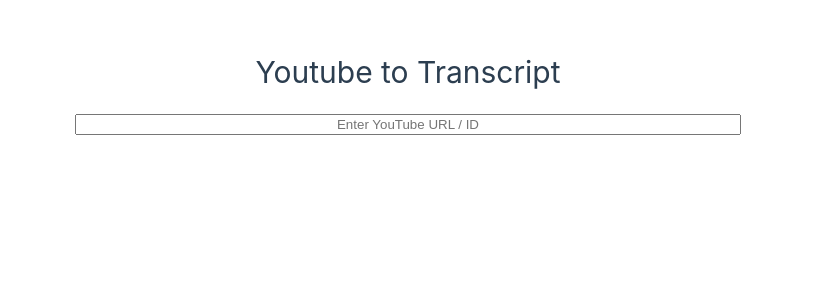
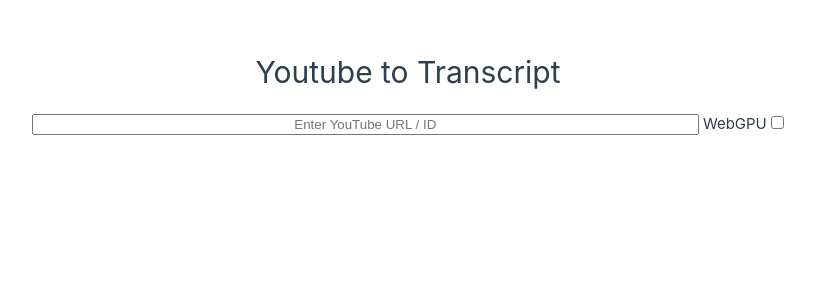
Before and after one commit to stanley-nguyen/yt2sub, a Vue app in the folder ccgen/: page / in a window 1280 px wide. Shown: the top 300 px of the page, without its empty margins (232-1047 px from the left). Built offline with nearby package versions, Linux system fonts and the light colour scheme.

Commit message:
support transformers.js WebGPU

```diff
--- a/ccgen/src/components/InputBar.vue
+++ b/ccgen/src/components/InputBar.vue
@@ -11,20 +11,24 @@
 const url = ref('');
 const status = ref(0);
 const transcribed = ref(null);
+const deviceChecked = ref(false);
 
 const transcribeAudio = async () => {
   console.log("Transcribing Audio...")
-  transcribed.value = await audioToText(url, status);
+  transcribed.value = await audioToText(url, status, deviceChecked.value);
   console.log("Transcription Complete")
 }
 </script>
 
 <template>
   <div>
-    <input v-if="status === 0" class="urlText" type="text" v-model="url" @keyup.enter="transcribeAudio" placeholder="Enter YouTube URL / ID">
+    <div v-if="status === 0">
+      <input v-if="status === 0" class="url-text" type="text" v-model="url" @keyup.enter="transcribeAudio" placeholder="Enter YouTube URL / ID">
+      WebGPU <input type="checkbox" id="device-checkbox" v-model="deviceChecked">
+    </div>
     <p v-else-if="status === 1">Fetching Audio Stream...</p>
     <p v-else-if="status === 2">Loading Model...</p>
-    <p v-else-if="status === 3">Generating Transcript...</p>
+    <p v-else-if="status === 3">Generating Transcript using {{ deviceChecked ? 'WebGPU' : 'WASM' }}...</p>
   </div>
 
   <ul v-if="transcribed">
@@ -57,15 +61,8 @@
   font-size: 1.2rem;
 }
 
-.urlText {
+.url-text {
   text-align: center;
   width: 50em;
 }
-
-@media (min-width: 1024px) {
-  .greetings h1,
-  .greetings h3 {
-    text-align: left;
-  }
-}
 </style>
--- a/ccgen/src/transcribe.js
+++ b/ccgen/src/transcribe.js
@@ -11,7 +11,7 @@
     return audioBuffer.getChannelData(0);
 }
 
-export async function audioToText(url, status) {
+export async function audioToText(url, status, deviceChecked) {
     const urlInput = url.value;
     var urlID;
     if (urlInput.includes('youtube.com')) {
@@ -31,16 +31,27 @@
         status.value = 1;
         const audioStream = await fetch(`http://localhost:3000/api/${urlID}`);
         console.log("stream loaded");
+
+        // pipeline takes Float32Array
         const f32Array = await streamToF32Array(audioStream.body);
+
+        // switch to webgpu if enabled
+        const device = deviceChecked ? 'webgpu' : 'wasm';
 
         // status 2 = load model
         status.value = 2;
-        const transcriber = await pipeline('automatic-speech-recognition', 'Xenova/whisper-base');
+        const transcriber = await pipeline('automatic-speech-recognition', 'Xenova/whisper-base', {
+            device: device,
+        });
         console.log("transcriber loaded");
 
         // status 3 = transcribe audio
         status.value = 3;
+        const start = performance.now();
         const output = await transcriber(f32Array, { chunk_length_s: 30, stride_length_s: 3, return_timestamps: true, language: 'english' });
+        const end = performance.now();
+
+        console.log(`Transcription took ${end - start} ms`);
 
         return output;
     } catch (error) {
```
